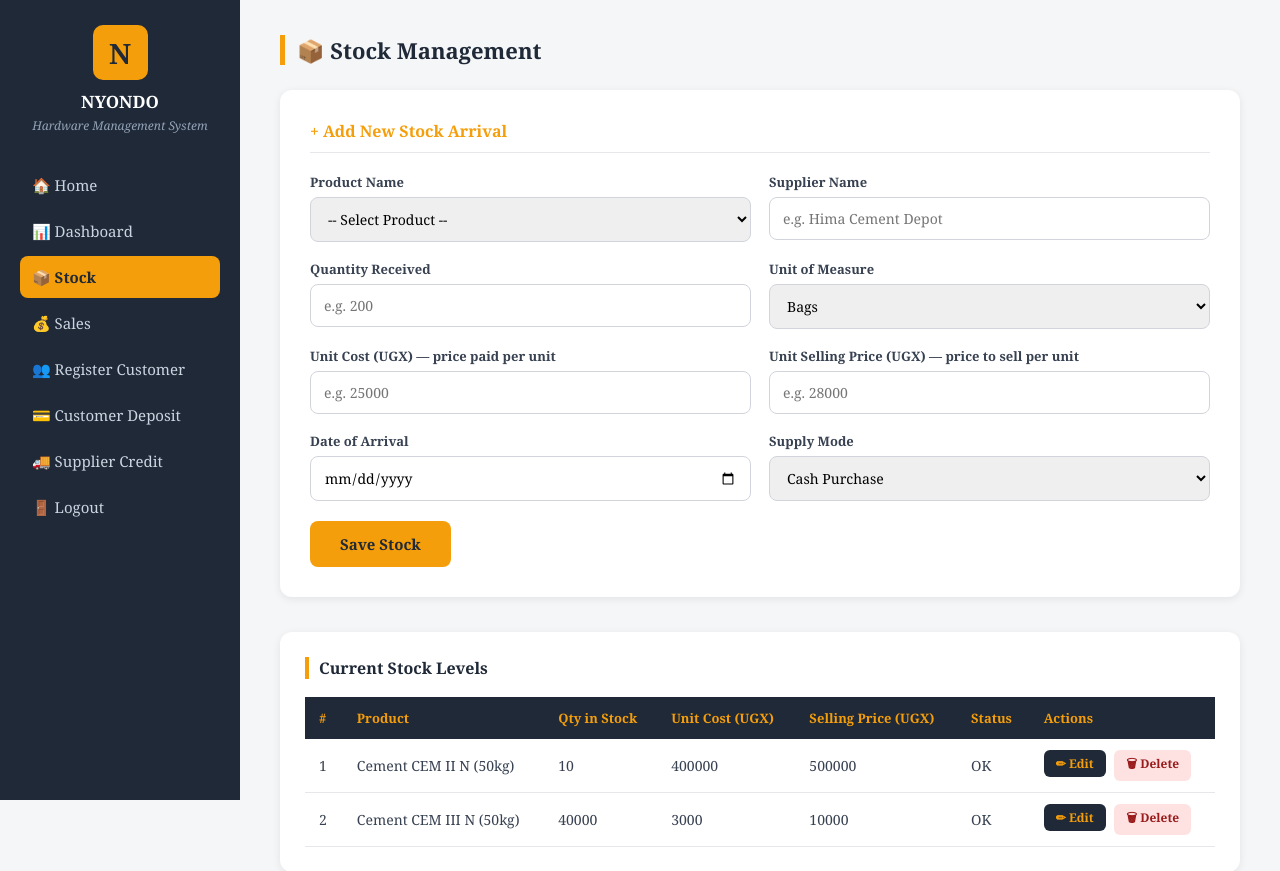
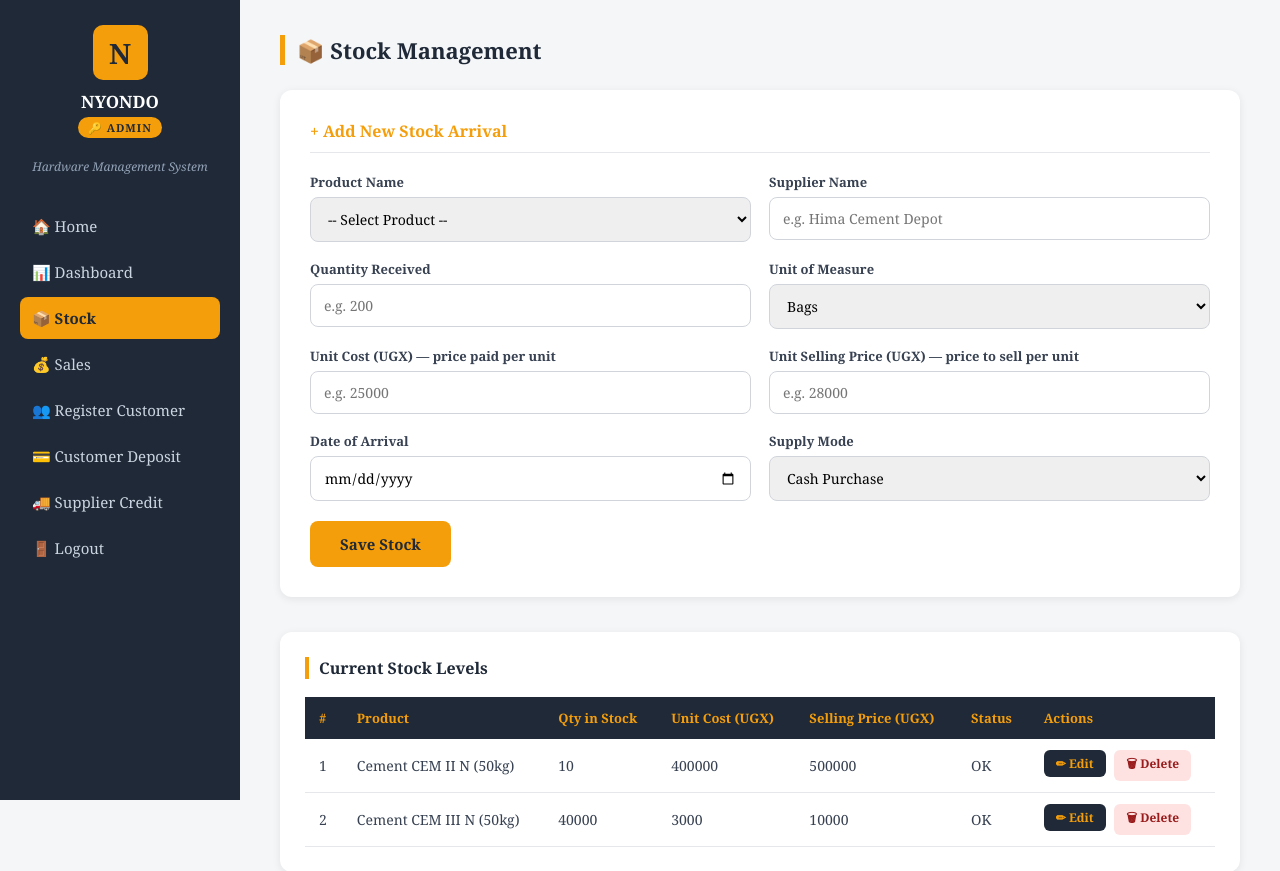
Before and after one commit to kayinzajovin/finalcseproject, a Django app: page /stock/ in a window 1280 px wide. Shown: the top 871 px of the page. Run offline with Django 5.2, Linux system fonts and the light colour scheme; a user stored in the database is signed in; data comes from the database, SQL or seed files in the repository; both versions use the stored data as it was after the commit.

Commit message:
stock edit

```diff
--- a/nyondoapp/templates/stock.html
+++ b/nyondoapp/templates/stock.html
@@ -59,6 +59,20 @@
         color: #94a3b8;
         font-style: italic;
         margin-bottom: 30px;
+      }
+      .role-badge {
+        display: block;
+        text-align: center;
+        background: #f59e0b;
+        color: #1f2937;
+        font-size: 11px;
+        font-weight: bold;
+        padding: 3px 10px;
+        border-radius: 20px;
+        margin: 0 auto 20px;
+        width: fit-content;
+        letter-spacing: 1px;
+        text-transform: uppercase;
       }
       .menu a {
         display: block;
@@ -202,7 +216,7 @@
         font-weight: bold;
       }
 
-      /* success message — green */
+      /* success message */
       .alert-success {
         background: #dcfce7;
         color: #166534;
@@ -213,7 +227,7 @@
         font-size: 14px;
       }
 
-      /* error message — red */
+      /* error message */
       .alert-error {
         background: #fee2e2;
         color: #991b1b;
@@ -246,14 +260,8 @@
         text-decoration: none;
         display: inline-block;
       }
-      .btn-edit:hover {
-        background: #f59e0b;
-        color: #1f2937;
-      }
-      .btn-delete:hover {
-        background: #dc2626;
-        color: #fff;
-      }
+      .btn-edit:hover { background: #f59e0b; color: #1f2937; }
+      .btn-delete:hover { background: #dc2626; color: #fff; }
 
       @media (max-width: 600px) {
         .sidebar {
@@ -272,12 +280,22 @@
     </style>
   </head>
   <body>
-    <!-- SIDEBAR -->
+    <!-- SIDEBAR — dynamic based on user role -->
     <div class="sidebar">
       <div class="logo-box">N</div>
       <h2>NYONDO</h2>
+
+      {% if request.user.groups.all.0.name == 'admin' %}
+        <span class="role-badge">🔑 Admin</span>
+      {% elif request.user.groups.all.0.name == 'stockmanager' %}
+        <span class="role-badge">📦 Stock Manager</span>
+      {% endif %}
+
       <p class="tagline">Hardware Management System</p>
       <div class="menu">
+
+        {% if request.user.groups.all.0.name == 'admin' %}
+          <!-- admin sees all pages -->
           <a onclick="window.location.href = '/'">🏠 Home</a>
           <a onclick="window.location.href = '/dashboard/admin/'">📊 Dashboard</a>
           <a onclick="window.location.href = '/stock/'" class="active">📦 Stock</a>
@@ -285,7 +303,16 @@
           <a onclick="window.location.href = '/customer_registration/'">👥 Register Customer</a>
           <a onclick="window.location.href = '/customer_deposit/'">💳 Customer Deposit</a>
           <a onclick="window.location.href = '/supplier_credit/'">🚚 Supplier Credit</a>
-        <a onclick="window.location.href = '/login/'">🚪 Logout</a>
+
+        {% elif request.user.groups.all.0.name == 'stockmanager' %}
+          <!-- stock manager only sees stock related pages -->
+          <a onclick="window.location.href = '/dashboard/stockmanager/'">📊 Dashboard</a>
+          <a onclick="window.location.href = '/stock/'" class="active">📦 Stock</a>
+          <a onclick="window.location.href = '/supplier_credit/'">🚚 Supplier Credit</a>
+          <a onclick="window.location.href = '/sales/'">💰 View Sales</a>
+        {% endif %}
+
+        <a onclick="window.location.href = '/logout/'">🚪 Logout</a>
       </div>
     </div>
 
@@ -307,8 +334,6 @@
       <!-- ADD STOCK FORM -->
       <div class="form-card">
         <h3>+ Add New Stock Arrival</h3>
-
-        <!-- form posts to /stock/ with csrf protection -->
         <form method="POST" action="/stock/">
           {% csrf_token %}
           <div class="form-grid">
@@ -381,7 +406,6 @@
               </select>
             </div>
           </div>
-          <!-- save stock button -->
           <button class="btn-submit" type="submit">Save Stock</button>
         </form>
       </div>
@@ -416,10 +440,12 @@
                   OK
                 {% endif %}
               </td>
-              <!-- edit and delete buttons for each product row -->
               <td>
                 <a href="/stock/edit/{{ product.id }}/" class="btn-edit">✏ Edit</a>
-                <a href="/stock/delete/{{ product.id }}/" class="btn-delete" onclick="return confirm('Are you sure you want to delete {{ product.name }}?')">🗑 Delete</a>
+                <a href="/stock/delete/{{ product.id }}/" class="btn-delete"
+                  onclick="return confirm('Are you sure you want to delete {{ product.name }}?')">
+                  🗑 Delete
+                </a>
               </td>
             </tr>
             {% empty %}
```
Also changed, not shown: nyondo/db.sqlite3. Lines whose indentation alone changed are shown as unchanged.
